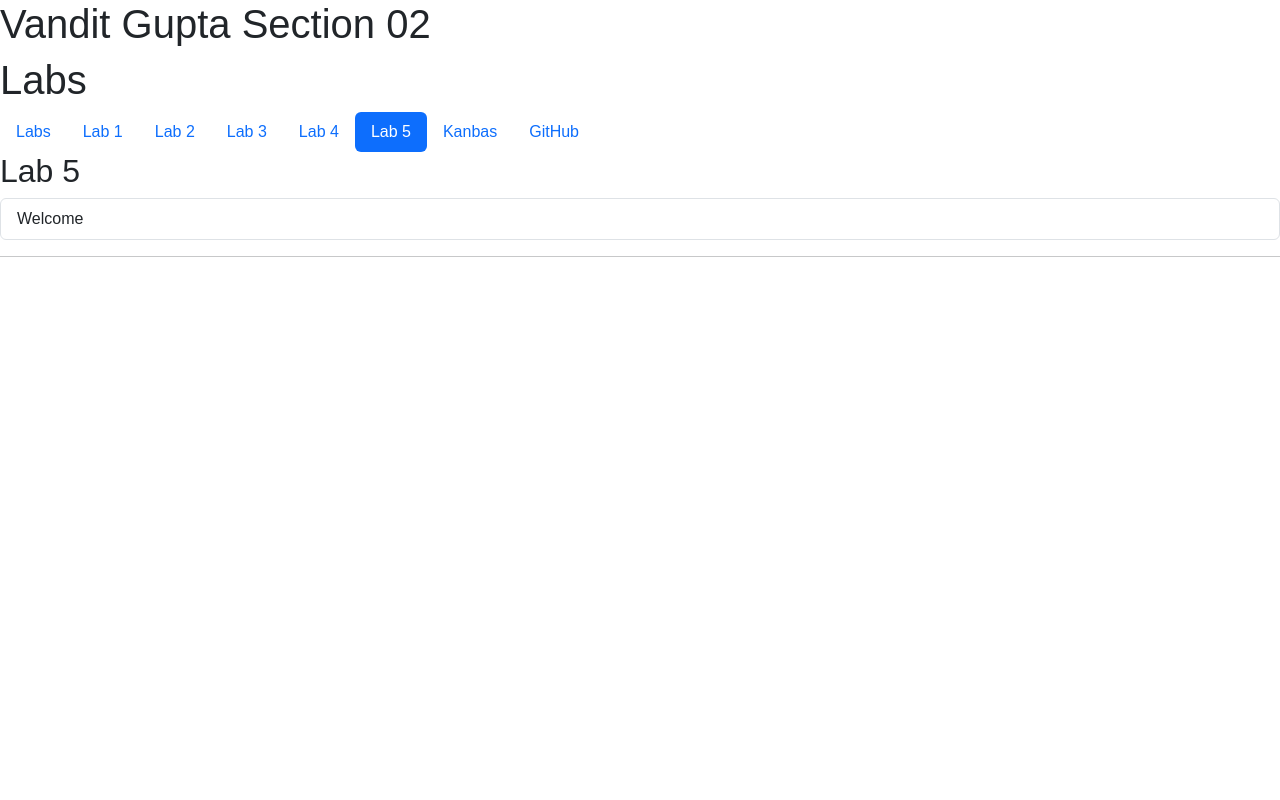
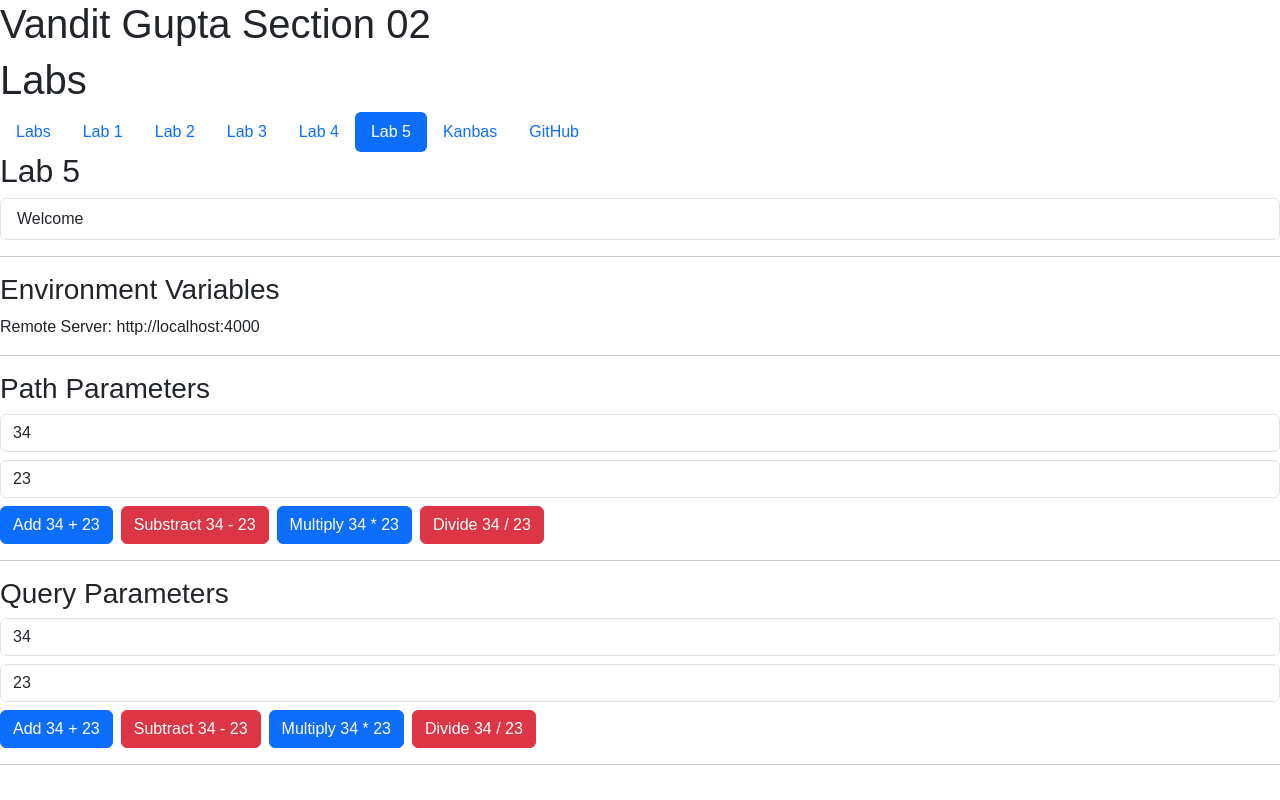
Before and after one commit to VanditGupta/kanbas-react-web-app, a React (Create React App) app: page /#/Labs/Lab5 in a window 1280 px wide. Built offline with nearby package versions, Linux system fonts and the light colour scheme; the HTML template or start-up script is replaced by a standard one.

Commit message:
Implemented 3.2

```diff
--- /dev/null
+++ b/src/Labs/Lab5/EnvironmentVariables.tsx
@@ -0,0 +1,9 @@
+const REMOTE_SERVER = process.env.REACT_APP_REMOTE_SERVER;
+export default function EnvironmentVariables() {
+  return (
+    <div id="wd-environment-variables">
+      <h3>Environment Variables</h3>
+      <p>Remote Server: {REMOTE_SERVER}</p><hr/>
+    </div>
+  );
+}
--- /dev/null
+++ b/src/Labs/Lab5/PathParameters.tsx
@@ -0,0 +1,56 @@
+import React, { useState } from "react";
+const REMOTE_SERVER = process.env.REACT_APP_REMOTE_SERVER;
+
+
+export default function PathParameters() {
+  const [a, setA] = useState("34");
+  const [b, setB] = useState("23");
+  return (
+    <div>
+      <h3>Path Parameters</h3>
+      <input
+        className="form-control mb-2"
+        id="wd-path-parameter-a"
+        type="number"
+        value={a}
+        onChange={(e) => setA(e.target.value)}
+      />
+      <input
+        className="form-control mb-2"
+        id="wd-path-parameter-b"
+        type="number"
+        value={b}
+        onChange={(e) => setB(e.target.value)}
+      />
+      <a
+        className="btn btn-primary me-2"
+        id="wd-path-parameter-add"
+        href={`${REMOTE_SERVER}/lab5/add/${a}/${b}`}
+      >
+        Add {a} + {b}
+      </a>
+      <a
+        className="btn btn-danger me-2"
+        id="wd-path-parameter-subtract"
+        href={`${REMOTE_SERVER}/lab5/subtract/${a}/${b}`}
+      >
+        Substract {a} - {b}
+      </a>
+      <a
+        className="btn btn-primary me-2"
+        id="wd-path-parameter-multiply"
+        href={`${REMOTE_SERVER}/lab5/multiply/${a}/${b}`}
+      >
+        Multiply {a} * {b}
+      </a>
+      <a
+        className="btn btn-danger"
+        id="wd-path-parameter-divide"
+        href={`${REMOTE_SERVER}/lab5/divide/${a}/${b}`}
+      >
+        Divide {a} / {b}
+      </a>
+      <hr />
+    </div>
+  );
+}
--- /dev/null
+++ b/src/Labs/Lab5/QueryParameters.tsx
@@ -0,0 +1,57 @@
+import React, { useState } from "react";
+
+const REMOTE_SERVER = process.env.REACT_APP_REMOTE_SERVER;
+
+export default function QueryParameters() {
+  const [a, setA] = useState("34");
+  const [b, setB] = useState("23");
+
+  return (
+    <div id="wd-query-parameters">
+      <h3>Query Parameters</h3>
+      <input
+        id="wd-query-parameter-a"
+        className="form-control mb-2"
+        value={a}
+        type="number"
+        onChange={(e) => setA(e.target.value)}
+      />
+      <input
+        id="wd-query-parameter-b"
+        className="form-control mb-2"
+        value={b}
+        type="number"
+        onChange={(e) => setB(e.target.value)}
+      />
+      <a
+        id="wd-query-parameter-add"
+        className="btn btn-primary me-2"
+        href={`${REMOTE_SERVER}/lab5/calculator?operation=add&a=${a}&b=${b}`}
+      >
+        Add {a} + {b}
+      </a>
+      <a
+        id="wd-query-parameter-subtract"
+        className="btn btn-danger me-2"
+        href={`${REMOTE_SERVER}/lab5/calculator?operation=subtract&a=${a}&b=${b}`}
+      >
+        Subtract {a} - {b}
+      </a>
+      <a
+        id="wd-query-parameter-multiply"
+        className="btn btn-primary me-2"
+        href={`${REMOTE_SERVER}/lab5/calculator?operation=multiply&a=${a}&b=${b}`}
+      >
+        Multiply {a} * {b}
+      </a>
+      <a
+        id="wd-query-parameter-divide"
+        className="btn btn-danger"
+        href={`${REMOTE_SERVER}/lab5/calculator?operation=divide&a=${a}&b=${b}`}
+      >
+        Divide {a} / {b}
+      </a>
+      <hr />
+    </div>
+  );
+}
--- a/src/Labs/Lab5/index.tsx
+++ b/src/Labs/Lab5/index.tsx
@@ -1,13 +1,21 @@
+import EnvironmentVariables from "./EnvironmentVariables";
+import PathParameters from "./PathParameters";
+import QueryParameters from "./QueryParameters";
+
+const REMOTE_SERVER = process.env.REACT_APP_REMOTE_SERVER;
 export default function Lab5() {
   return (
     <div id="wd-lab5">
       <h2>Lab 5</h2>
       <div className="list-group">
-          <a href="http://localhost:4000/lab5/welcome"
-             className="list-group-item">
+        <a href={`${REMOTE_SERVER}/lab5/welcome`} className="list-group-item">
           Welcome
         </a>
-        </div><hr/>
+      </div>
+      <hr />
+      <EnvironmentVariables />
+      <PathParameters />
+      <QueryParameters />
     </div>
   );
 }
```
Also changed, not shown: 1 other file (tests, documents, lock files or other folders). Lines whose indentation alone changed are shown as unchanged.
